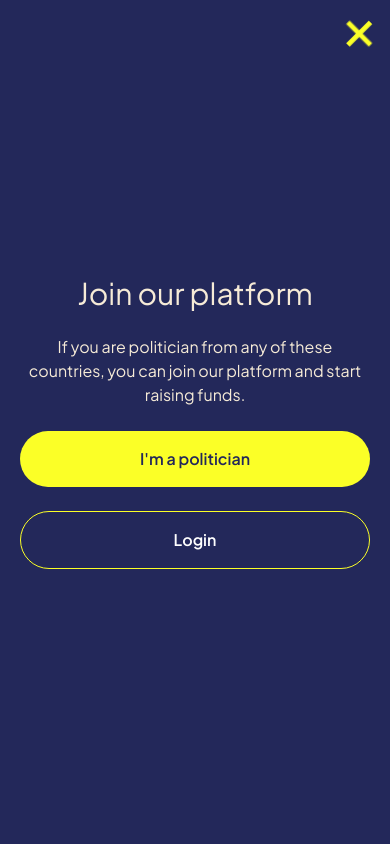
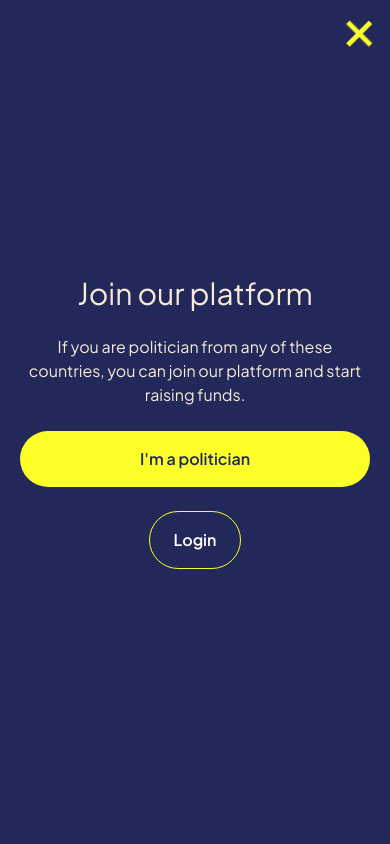
Before and after one commit to wadzee/linktome-ui, a Next.js app: page / in a window 390 px wide. Both pictures are taken after a click on the element 360 px from the left and 32 px from the top of the page. Shown: the top 844 px of the page. Built offline with nearby package versions, Linux system fonts and the light colour scheme.

Commit message:
fix login btn

```diff
--- a/src/components/Navbar/Navbar.tsx
+++ b/src/components/Navbar/Navbar.tsx
@@ -91,12 +91,14 @@ export const Navbar = () => {
           <Link href="/politician" onClick={() => setShowMobileMenu(false)}>
             <Button className="w-full">I&apos;m a politician</Button>
           </Link>
+          <Link href="https://dashboard.linktome.xyz" target="_blank">
             <Button
               className="h-fit border border-secondary-dark text-white"
               variant="secondary"
             >
               Login
             </Button>
+          </Link>
         </List>
       </div>
     </nav>
```
Lines whose indentation alone changed are shown as unchanged.
